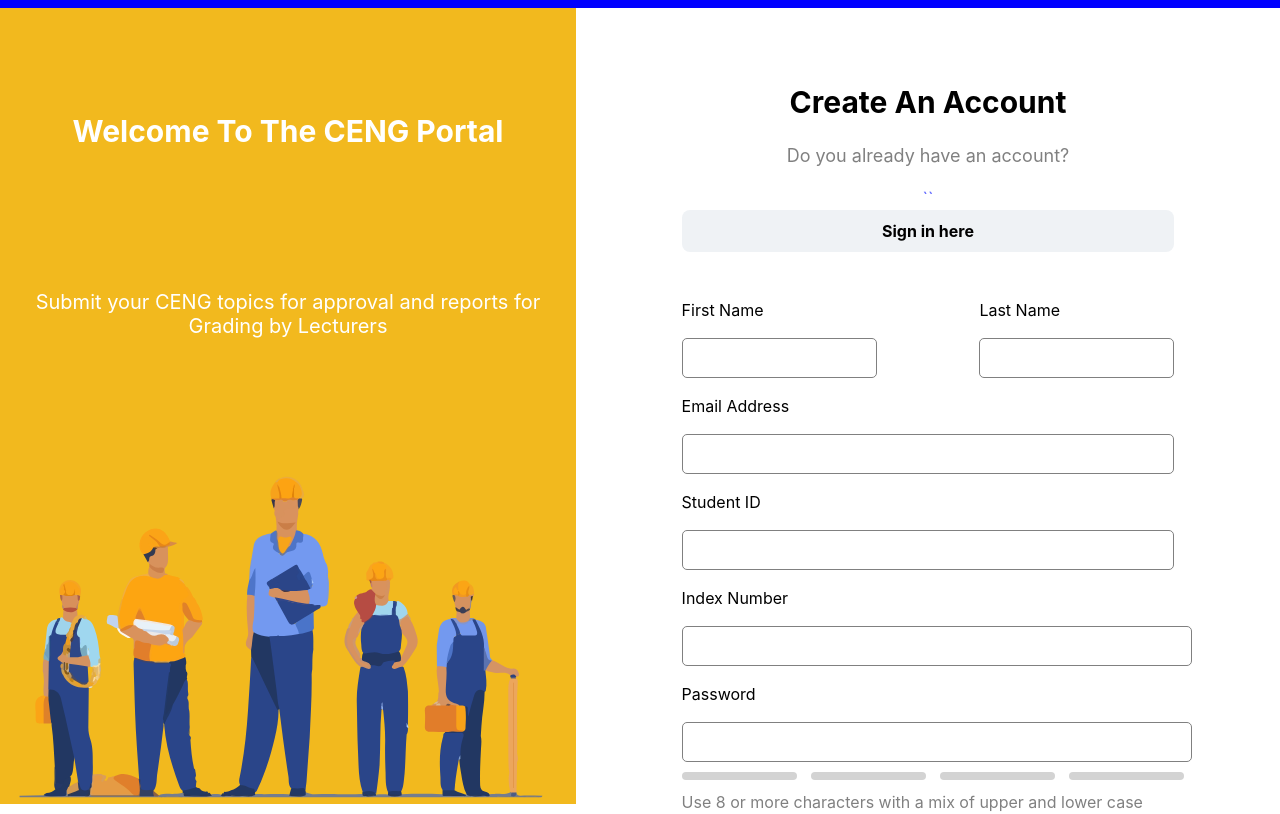
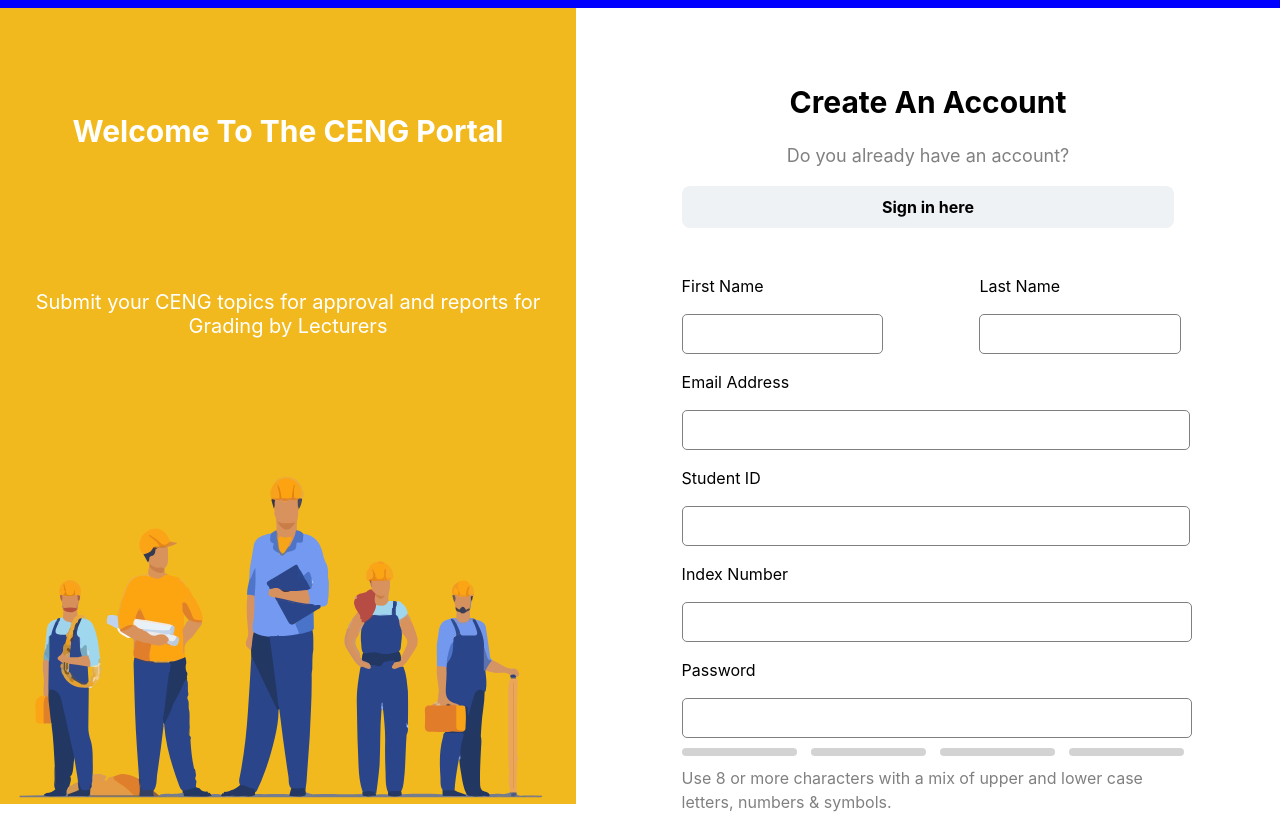
Before and after one commit to tariqsulley/ceng, a React (Vite) app: page /Signup in a window 1280 px wide. Shown: the top 814 px of the page. Built offline with nearby package versions, Linux system fonts and the light colour scheme; no server answers.

Commit message:
UI fixes

```diff
--- a/src/pages/Login.jsx
+++ b/src/pages/Login.jsx
@@ -60,7 +60,7 @@ const Login =()=>{
                      <div className="Email-Txt">Email Address </div>
                      <div className="Email-Wrapper">
                      <div> {emailError == null? "":(emailError == true ?
-                     <ErrorOutlineIcon className="Icon" style={{fontSize:30,color:"tomato"}}/>:
+                     <ErrorOutlineIcon className="Icon-Bad" style={{fontSize:30,color:"tomato"}}/>:
                      <CheckIcon className="Icon" style={{fontSize:30,color:"green"}}/>)}
                      </div>
                     <input value={email} onChange={(e)=>
--- a/src/pages/Signup.jsx
+++ b/src/pages/Signup.jsx
@@ -92,7 +92,7 @@ const Signup = ()=>{
             <div className="First-Section">
                 <p className="P1"> Create An Account</p>
                 <p className="P2"> Do you already have an account?</p>
-                <Link to="/"> ``
+                <Link to="/">
                 <button className="B1"> Sign in here </button>
                 </Link>
             </div>
@@ -102,6 +102,7 @@ const Signup = ()=>{
                 <div className="First-Name">
                 <p style={{color:"black"}}> First Name</p>
 
+               <div className="Email-Field">
                 <div className="Email-Wrapper">
                      <div> {FirstNameValue === "" ? "":(FirstNameValue === true ?
                      <CheckIcon className="Icon" style={{fontSize:30,color:"green"}}/>:
@@ -115,10 +116,11 @@ const Signup = ()=>{
                     type="text"/>
                 </div>
                 </div>
-
+                </div>
                 <div className="Last-Name">
                 <p style={{color:"black"}}> Last Name </p>
 
+                  <div className="Email-Field">
                   <div className="Email-Wrapper">
                      <div> {LastNameValue === "" ? "":(LastNameValue === true ?
                      <CheckIcon className="Icon" style={{fontSize:30,color:"green"}}/>:
@@ -132,11 +134,13 @@ const Signup = ()=>{
                     type="text"/>
                 </div>
                 </div>
+                </div>
 
                 </div>
 
                 <div className="Contact-Section">
                 <p style={{color:"black"}}> Email Address </p>
+                <div className="Email-Field">
                 <div className="Email-Wrapper">
                      <div> {emailError == null? "":(emailError == true ?
                      <ErrorOutlineIcon className="Icon-Bad" style={{fontSize:30,color:"tomato"}}/>:
@@ -148,9 +152,11 @@ const Signup = ()=>{
                     "Email-Input-Bad":"Email-Input-Valid") )}
                     type="text"/>
                 </div>
+                </div>
 
                 <p style={{color:"black"}}> Student ID </p>
 
+                <div className="Email-Field">
                 <div className="Email-Wrapper">
                      <div> {IdError == null? "":(IdError== true ?
                      <ErrorOutlineIcon className="Icon-Bad" style={{fontSize:30,color:"tomato"}}/>:
@@ -162,7 +168,7 @@ const Signup = ()=>{
                     "Email-Input-Bad":"Email-Input-Valid") )}
                     type="text"/>
                 </div>
-
+                </div>
 
                 <p style={{color:"black"}}> Index Number </p>
                 <input value={IndexNumber} onChange={handleIndexNumberChange}
--- a/src/styles/LoginStyles.css
+++ b/src/styles/LoginStyles.css
@@ -74,9 +74,13 @@
     justify-content: space-evenly;
 }
 
+.Email-Field{
+    width: 103.2%;
+}
+
 .Email-Input{
     padding: 4px;
-    width: 100%;
+    width: 110%;
     padding-left: 12px;
     height: 30px;
     background-color: white;
@@ -176,6 +180,7 @@
 .Email-Wrapper{
     display: flex;
     flex-direction: row-reverse;
+
 }
 
 .Icon{
--- a/src/styles/SignUpStyles.css
+++ b/src/styles/SignUpStyles.css
@@ -99,6 +99,7 @@
     margin: 50px;
 }
 
+
 .StrengthField{
     display: flex;
     flex-direction: row;
```
